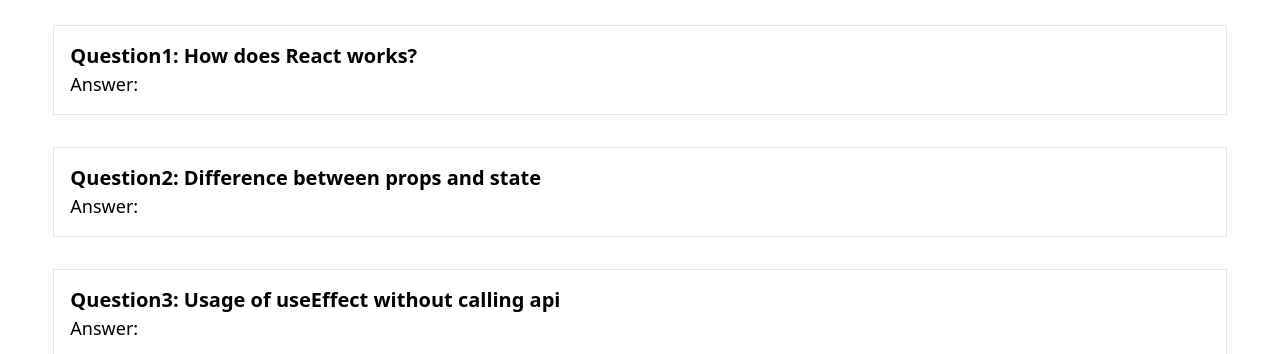
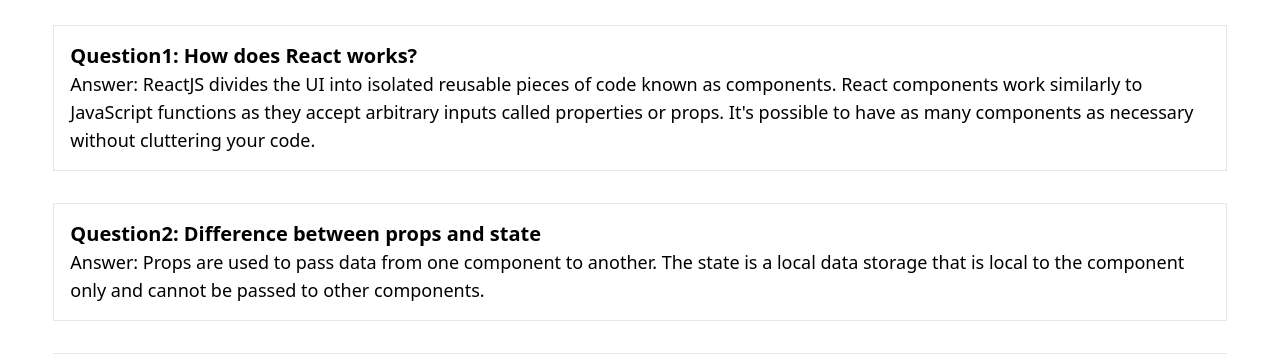
Before and after one commit to tushart681/paly-type, a React (Create React App) app: page / in a window 1280 px wide. Shown: the part 947-1301 px from the top of the page. Built offline with nearby package versions, Linux system fonts and the light colour scheme.

Commit message:
final update7

```diff
--- a/src/components/blogs/Blogs.js
+++ b/src/components/blogs/Blogs.js
@@ -5,11 +5,11 @@ const Blogs = () => {
         <div className='flex flex-col gap-8'>
             <div className='p-4 text-lg border'>
                 <p className='text-xl font-semibold'>Question1: How does React works?</p>
-                <p>Answer:</p>
+                <p>Answer: ReactJS divides the UI into isolated reusable pieces of code known as components. React components work similarly to JavaScript functions as they accept arbitrary inputs called properties or props. It's possible to have as many components as necessary without cluttering your code.</p>
             </div>
             <div className='p-4 text-lg border'>
                 <p className='text-xl font-semibold'>Question2: Difference between props and state</p>
-                <p>Answer:</p>
+                <p>Answer: Props are used to pass data from one component to another. The state is a local data storage that is local to the component only and cannot be passed to other components.</p>
             </div>
             <div className='p-4 text-lg border'>
                 <p className='text-xl font-semibold'>Question3: Usage of useEffect without calling api</p>
```
